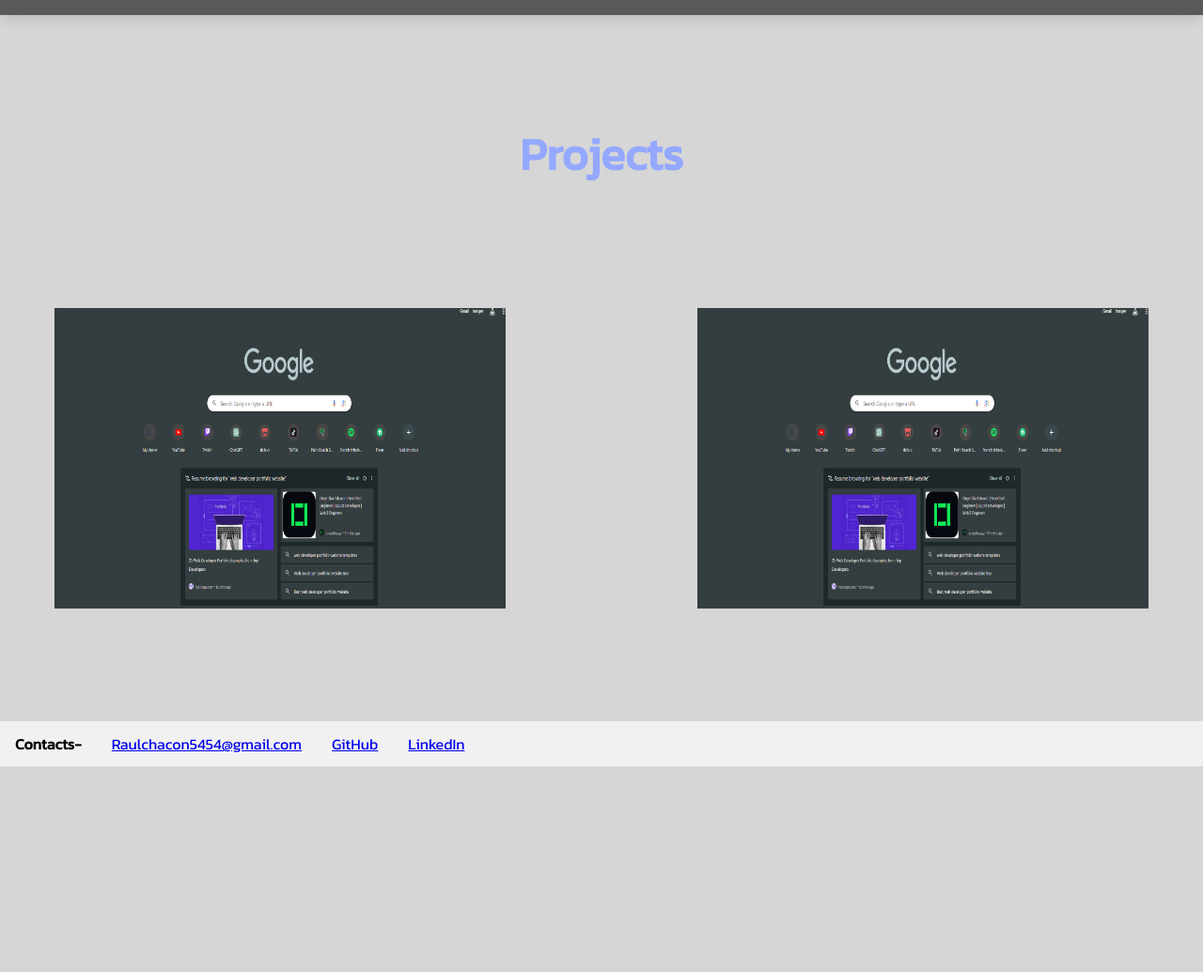
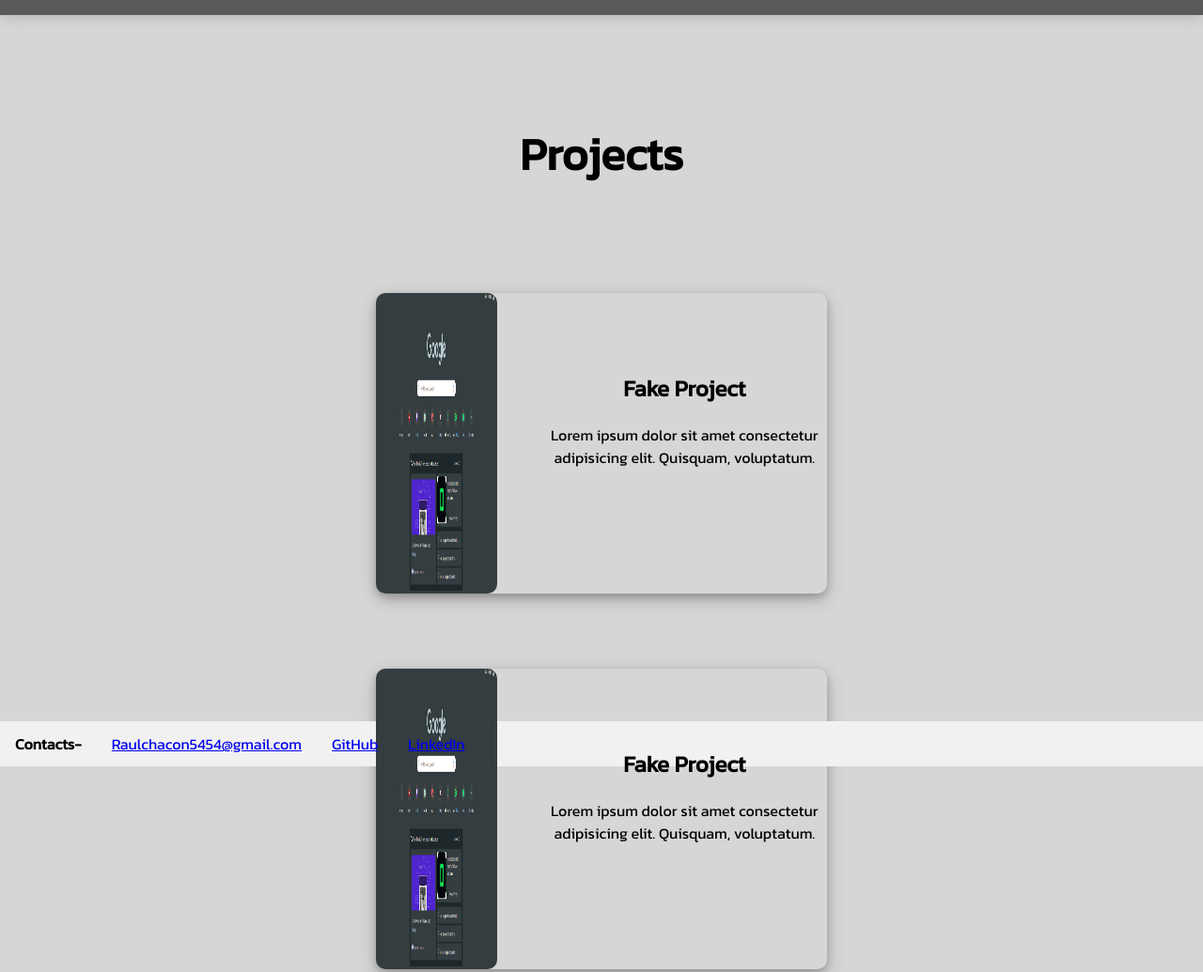
Before and after one commit to RaulChacon54/Portfolio-Website, a plain HTML site: page Index.html in a window 1280 px wide. Shown: the part 931-1966 px from the top of the page at 94% size. Before the commit the page ends 1747 px from the top, so only its background shows below. Drawn offline with Linux system fonts and the light colour scheme.

Commit message:
Changed layout of project containers/ removed github logo

```diff
--- a/Index.html
+++ b/Index.html
@@ -81,12 +81,22 @@
       </div>
       <div class="projects-container">
         <div class="project pone">
-            <img src="./images/Screenshot-fake-project.png" class="project-image">
-            <a href="https://github.com/"><img src="./images/github-logo.png" class="github-image"></a>
+            <div class="project-image-container">
+              <img src="./images/Screenshot-fake-project.png" class="project-image">
+            </div>
+            <div class="project-text">
+              <h2 class="project-title">Fake Project</h2>
+              <p class="project-description">Lorem ipsum dolor sit amet consectetur adipisicing elit. Quisquam, voluptatum.</p>
+            </div>
         </div>
         <div class="project ptwo">
+          <div class="project-image-container">
             <img src="./images/Screenshot-fake-project.png" class="project-image">
-            <a href="https://github.com/"><img src="./images/github-logo.png" class="github-image"></a>
+          </div>
+          <div class="project-text">
+            <h2 class="project-title">Fake Project</h2>
+            <p class="project-description">Lorem ipsum dolor sit amet consectetur adipisicing elit. Quisquam, voluptatum.</p>
+          </div>
         </div>
       </div>
     </section>
--- a/styles.css
+++ b/styles.css
@@ -169,46 +169,41 @@ li:hover {
 
 #projects-section {
     width: 100%;
-    height: 50rem;
+}
+.projects-heading {
+    margin: 7rem 0;
+    text-align: center;
+    color: #000;
 }
 
-
-.projects-heading {
-    margin-top: 7rem;
+.projects-container{
+    max-width: 100%;
+}
+.project {
+    max-width: 70%;
+    transition: box-shadow 0.3s ease;
+    margin-bottom: 5rem;
+    margin-left: auto;
+    margin-right: auto;
+    display: flex;
+    border-radius: 10px;
+    box-shadow: 0 4px 8px 0 rgba(0, 0, 0, 0.2), 0 6px 20px 0 rgba(0, 0, 0, 0.19);
+}
+.project-text{
+    margin-top: 4rem;
+    margin-left: 3rem;
     text-align: center;
 }
 
-.projects-container{
-    width: 100%;
-    height: 20rem;
-    display: flex;
-    justify-content: space-around;
-    flex-wrap: wrap;
-    gap: 7%;
-    margin-top: 8rem;
-
+.project-image-container {
+    width: 50%
 }
-.project {
-    width: 38rem;
-    height: 25rem;
-    position: relative;
-    transition: box-shadow 0.3s ease;
-}
-
-.project-image {
+.project-image-container img {
     width: 100%;
     height: 100%;
+    object-fit: fill;
+    border-radius: 10px;
 }
-.github-image {
-    position: absolute;
-    width: 3rem;
-    height: 3rem;
-    left: .25rem;
-    top: .25rem;
-    opacity: 0;
-    transition: opacity 0.3s ease;
-}
-
 .project::after {
     position: absolute;
     top: 0;
@@ -221,6 +216,13 @@ li:hover {
     white-space: pre; /* Preserve line breaks and spaces */
     pointer-events: none; /* Prevent the pseudo-element from blocking clicks */
 }
+
+
+
+
+
+
+
 
 .project:hover::after {
     opacity: 1;
```
